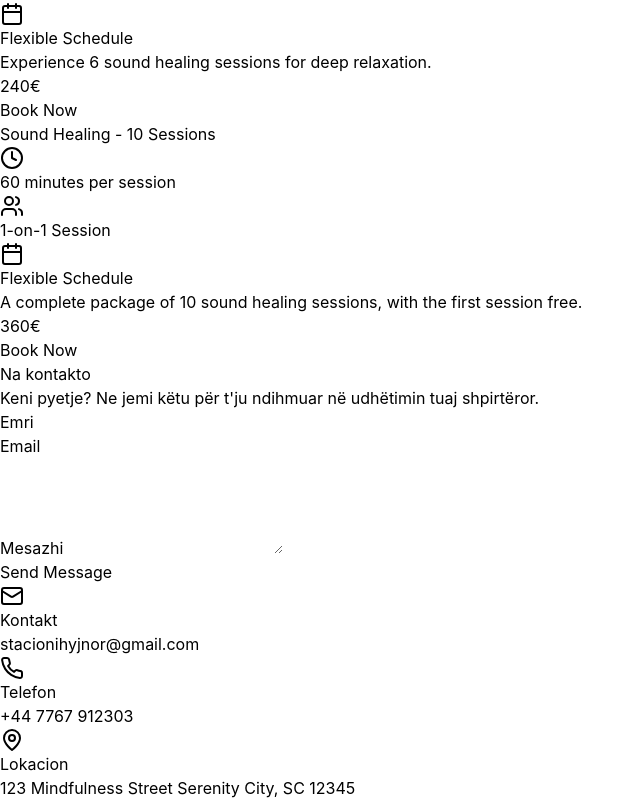
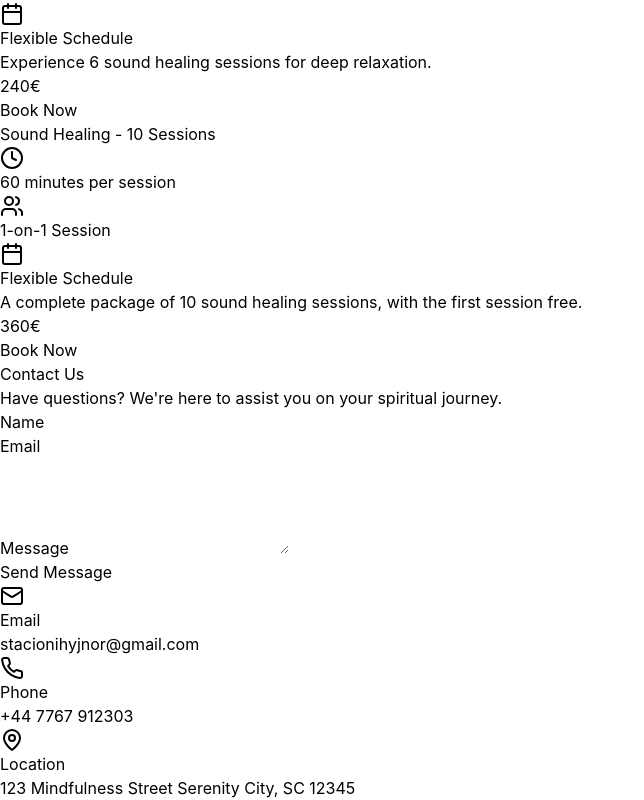
Before and after one commit to Anest2009/stacionihyjnore2, a React (Vite) app: page / in a window 1280 px wide. Shown: the part 3972-4772 px from the top of the page, without its empty margins (0-644 px from the left). Built offline with nearby package versions, Linux system fonts and the light colour scheme.

Commit message:
Update Contact.tsx

```diff
--- a/src/components/Contact.tsx
+++ b/src/components/Contact.tsx
@@ -10,8 +10,8 @@ export function Contact() {
     return (
       <section id="contact" className="py-24 bg-gradient-to-b from-white to-[#B5CDA3]/5">
         <div className="text-center">
-          <h2 className="text-3xl font-serif text-gray-900 mb-4">Faleminderit!</h2>
-          <p className="text-gray-600">Mesazhi juaj është dërguar me sukses. Ne do të kthejmë përgjigje së shpejti!</p>
+          <h2 className="text-3xl font-serif text-gray-900 mb-4">Thank You!</h2>
+          <p className="text-gray-600">Your message has been sent successfully. We will get back to you soon!</p>
         </div>
       </section>
     );
@@ -21,9 +21,9 @@ export function Contact() {
     <section id="contact" className="py-24 bg-gradient-to-b from-white to-[#B5CDA3]/5">
       <div className="max-w-7xl mx-auto px-4 sm:px-6 lg:px-8">
         <div className="text-center mb-16">
-          <h2 className="text-3xl font-serif text-gray-900 mb-4">Na kontakto</h2>
+          <h2 className="text-3xl font-serif text-gray-900 mb-4">Contact Us</h2>
           <p className="text-gray-600 max-w-2xl mx-auto">
-            Keni pyetje? Ne jemi këtu për t'ju ndihmuar në udhëtimin tuaj shpirtëror.
+            Have questions? We're here to assist you on your spiritual journey.
           </p>
         </div>
 
@@ -31,7 +31,7 @@ export function Contact() {
           <div className="bg-white/50 backdrop-blur-sm p-8 rounded-xl shadow-lg border border-[#B5CDA3]/20">
             <form onSubmit={handleSubmit} className="space-y-6">
               <div>
-                <label htmlFor="name" className="block text-sm font-medium text-gray-700">Emri</label>
+                <label htmlFor="name" className="block text-sm font-medium text-gray-700">Name</label>
                 <input
                   id="name"
                   type="text"
@@ -53,7 +53,7 @@ export function Contact() {
                 <ValidationError prefix="Email" field="email" errors={state.errors} />
               </div>
               <div>
-                <label htmlFor="message" className="block text-sm font-medium text-gray-700">Mesazhi</label>
+                <label htmlFor="message" className="block text-sm font-medium text-gray-700">Message</label>
                 <textarea
                   id="message"
                   name="message"
@@ -71,9 +71,9 @@ export function Contact() {
 
           <div className="space-y-8">
             {[
-              { icon: Mail, title: 'Kontakt', content: 'stacionihyjnor@gmail.com' },
-              { icon: Phone, title: 'Telefon', content: '+44 7767 912303' },
-              { icon: MapPin, title: 'Lokacion', content: '123 Mindfulness Street\nSerenity City, SC 12345' }
+              { icon: Mail, title: 'Email', content: 'stacionihyjnor@gmail.com' },
+              { icon: Phone, title: 'Phone', content: '+44 7767 912303' },
+              { icon: MapPin, title: 'Location', content: '123 Mindfulness Street\nSerenity City, SC 12345' }
             ].map((item, index) => (
               <div key={index} className="group bg-white/50 backdrop-blur-sm p-6 rounded-xl shadow-lg border border-[#B5CDA3]/20 flex items-start hover:shadow-xl transition-all duration-300">
                 <div className="w-12 h-12 bg-gradient-to-br from-[#B5CDA3] to-[#A9DFF7] rounded-xl flex items-center justify-center transform group-hover:rotate-6 transition-transform duration-300">
```
